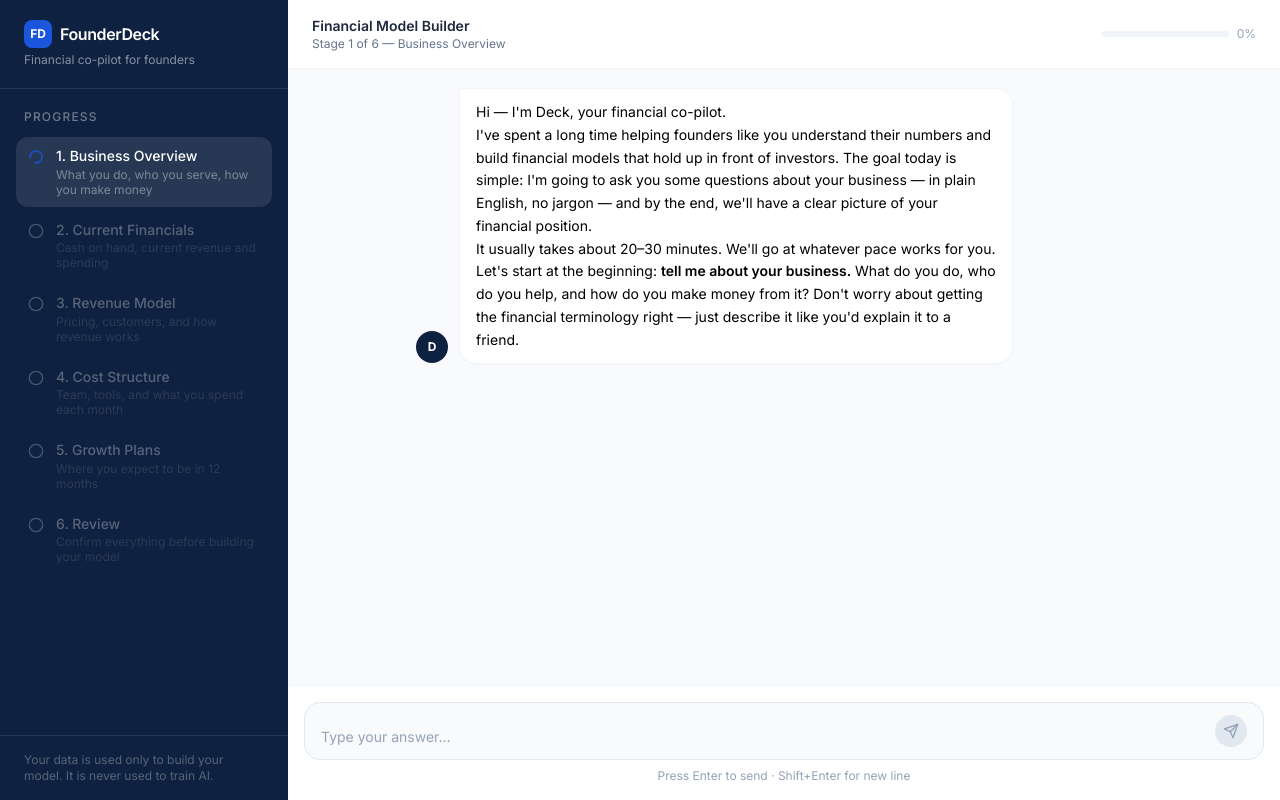
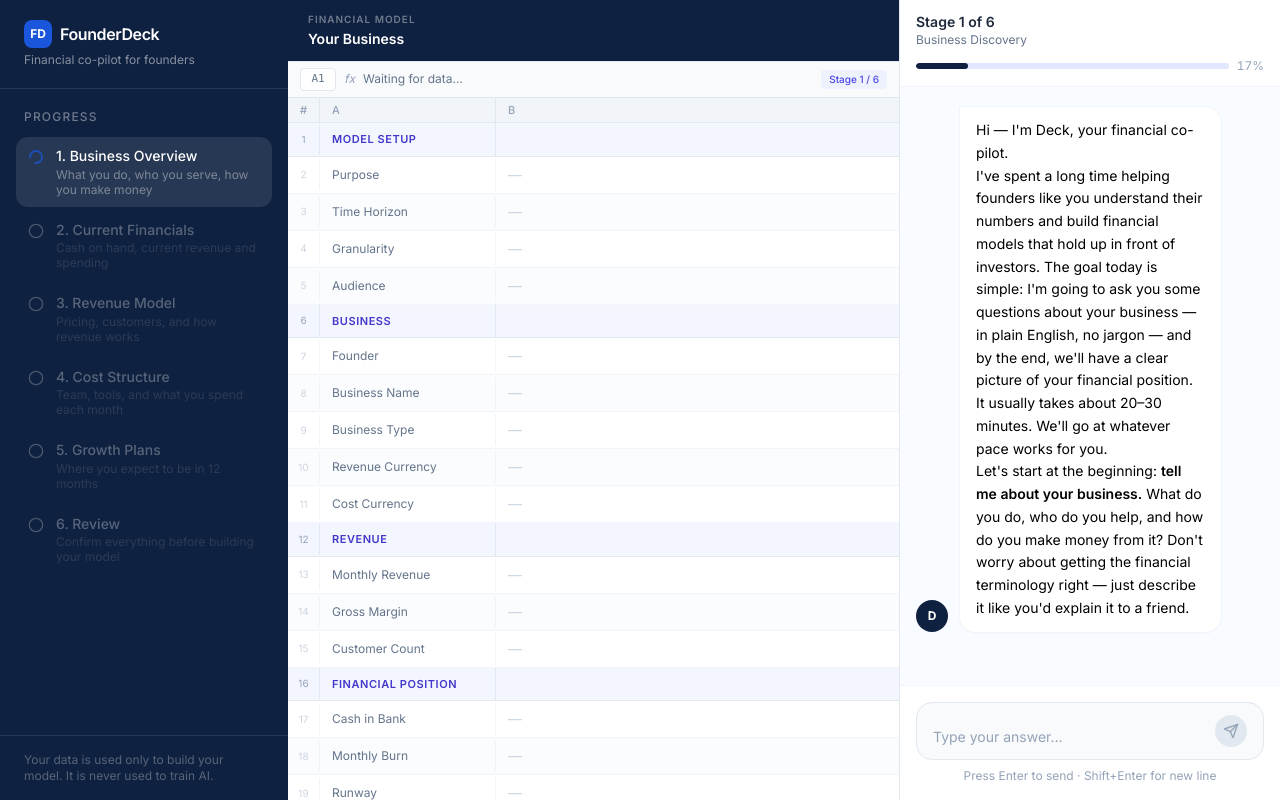
Before and after one commit to gotnochoice/play_around, a Next.js app in the folder apps/web/: page /chat in a window 1280 px wide. Built offline with nearby package versions, Linux system fonts and the light colour scheme.

Commit message:
Update ChatInterface.tsx

```diff
--- a/apps/web/components/chat/ChatInterface.tsx
+++ b/apps/web/components/chat/ChatInterface.tsx
@@ -1,15 +1,14 @@
 'use client'
 
-import { useCallback, useReducer, useRef } from 'react'
+import { useCallback, useEffect, useReducer, useRef, useState } from 'react'
 import { v4 as uuidv4 } from 'uuid'
 import { MessageList } from './MessageList'
 import { MessageInput } from './MessageInput'
 import { StageSidebar } from './StageSidebar'
+import { ModelSpreadsheet } from './ModelSpreadsheet'
 import { parseMetaBlock } from '@/lib/utils'
 import { INITIAL_GREETING } from '@/lib/ai/system-prompt'
-import type { ConversationState, Message, StageId } from '@/types'
-
-// ─── Reducer ──────────────────────────────────────────────────────────────────
+import type { ConversationState, ModelPurpose, StageId } from '@/types'
 
 type Action =
   | { type: 'ADD_USER_MESSAGE'; content: string }
@@ -17,23 +16,23 @@ type Action =
   | { type: 'APPEND_STREAM'; messageId: string; chunk: string }
   | { type: 'FINISH_STREAMING'; messageId: string; meta: ReturnType<typeof parseMetaBlock>['meta'] }
 
+const EMPTY_MODEL_PURPOSE: ModelPurpose = {
+  type: null,
+  horizon: null,
+  granularity: null,
+  audience: null,
+}
+
 function initialState(): ConversationState {
   const { meta } = parseMetaBlock(INITIAL_GREETING)
   const greetingId = uuidv4()
-
   return {
-    messages: [
-      {
-        id: greetingId,
-        role: 'assistant',
-        content: INITIAL_GREETING,
-        timestamp: new Date(),
-      },
-    ],
-    currentStage: (meta?.stage ?? 1) as StageId,
+    messages: [{ id: greetingId, role: 'assistant', content: INITIAL_GREETING, timestamp: new Date() }],
+    currentStage: (meta?.stage ?? 0) as StageId,
     completedStages: [],
     businessType: meta?.business_type ?? null,
     assumptions: meta?.assumptions ?? {},
+    modelPurpose: EMPTY_MODEL_PURPOSE,
     isStreaming: false,
   }
 }
@@ -43,119 +42,117 @@ function reducer(state: ConversationState, action: Action): ConversationState {
     case 'ADD_USER_MESSAGE':
       return {
         ...state,
-        messages: [
-          ...state.messages,
-          {
-            id: uuidv4(),
-            role: 'user',
-            content: action.content,
-            timestamp: new Date(),
-          },
-        ],
+        messages: [...state.messages, { id: uuidv4(), role: 'user', content: action.content, timestamp: new Date() }],
         isStreaming: true,
       }
-
     case 'START_STREAMING':
       return {
         ...state,
-        messages: [
-          ...state.messages,
-          {
-            id: action.messageId,
-            role: 'assistant',
-            content: '',
-            timestamp: new Date(),
-          },
-        ],
+        messages: [...state.messages, { id: action.messageId, role: 'assistant', content: '', timestamp: new Date() }],
       }
-
-    case 'APPEND_STREAM': {
+    case 'APPEND_STREAM':
       return {
         ...state,
         messages: state.messages.map((m) =>
-          m.id === action.messageId
-            ? { ...m, content: m.content + action.chunk }
-            : m,
+          m.id === action.messageId ? { ...m, content: m.content + action.chunk } : m,
         ),
       }
-    }
-
     case 'FINISH_STREAMING': {
       const meta = action.meta
       if (!meta) return { ...state, isStreaming: false }
-
       const newStage = meta.stage as StageId
       const wasAdvanced = newStage > state.currentStage
-      const completedStages = wasAdvanced
-        ? ([...state.completedStages, state.currentStage] as StageId[])
-        : state.completedStages
-
+      const newModelPurpose = meta.model_purpose
+        ? ({
+            ...state.modelPurpose,
+            ...Object.fromEntries(Object.entries(meta.model_purpose).filter(([, v]) => v !== null)),
+          } as ModelPurpose)
+        : state.modelPurpose
       return {
         ...state,
         isStreaming: false,
         currentStage: newStage,
-        completedStages,
+        completedStages: wasAdvanced
+          ? ([...state.completedStages, state.currentStage] as StageId[])
+          : state.completedStages,
         businessType: meta.business_type ?? state.businessType,
         assumptions: {
           ...state.assumptions,
-          ...Object.fromEntries(
-            Object.entries(meta.assumptions ?? {}).filter(([, v]) => v !== null),
-          ),
+          ...Object.fromEntries(Object.entries(meta.assumptions ?? {}).filter(([, v]) => v !== null)),
         },
+        modelPurpose: newModelPurpose,
       }
     }
-
     default:
       return state
   }
 }
 
-// ─── Component ────────────────────────────────────────────────────────────────
+const STAGE_NAMES = [
+  'Model Purpose',
+  'Business Discovery',
+  'Revenue Deep Dive',
+  'Financial Position',
+  'Cost Structure',
+  'Growth Plans',
+  'Review',
+]
 
 export function ChatInterface() {
   const [state, dispatch] = useReducer(reducer, undefined, initialState)
+  const [isThinking, setIsThinking] = useState(false)
+  const [deckContext, setDeckContext] = useState<string | null>(null)
+  const [deckFileName, setDeckFileName] = useState<string | null>(null)
   const streamingIdRef = useRef<string | null>(null)
   const abortRef = useRef<AbortController | null>(null)
+  const inputRef = useRef<{ focus: () => void }>(null)
+
+  useEffect(() => {
+    if (!state.isStreaming && !isThinking) {
+      setTimeout(() => inputRef.current?.focus(), 50)
+    }
+  }, [state.isStreaming, isThinking])
+
+  const handleFileUpload = useCallback(async (file: File) => {
+    const formData = new FormData()
+    formData.append('file', file)
+    try {
+      const res = await fetch('/api/upload', { method: 'POST', body: formData })
+      if (!res.ok) throw new Error('Upload failed')
+      const { text } = await res.json()
+      setDeckContext(text)
+      setDeckFileName(file.name)
+    } catch (err) {
+      console.error('File upload error:', err)
+    }
+  }, [])
 
   const sendMessage = useCallback(
     async (content: string) => {
-      if (state.isStreaming) return
-
-      // Add user message
+      if (state.isStreaming || isThinking) return
       dispatch({ type: 'ADD_USER_MESSAGE', content })
-
-      // Build history for the API (excluding the greeting's meta block for cleanliness)
-      const history = [
-        ...state.messages.map((m) => ({
-          role: m.role,
-          content: m.role === 'assistant' ? m.content : m.content,
-        })),
+      setIsThinking(true)
+      const allMessages = [
+        ...state.messages.map((m) => ({ role: m.role, content: m.content })),
         { role: 'user' as const, content },
       ]
-
-      // Start a new assistant message placeholder
+      const history = allMessages.slice(-40)
       const assistantId = uuidv4()
       streamingIdRef.current = assistantId
-      dispatch({ type: 'START_STREAMING', messageId: assistantId })
-
       abortRef.current = new AbortController()
-
       try {
         const response = await fetch('/api/chat', {
           method: 'POST',
           headers: { 'Content-Type': 'application/json' },
-          body: JSON.stringify({ messages: history }),
+          body: JSON.stringify({ messages: history, deckContext }),
           signal: abortRef.current.signal,
         })
-
-        if (!response.ok || !response.body) {
-          throw new Error(`API error: ${response.status}`)
-        }
-
+        if (!response.ok || !response.body) throw new Error(`API error: ${response.status}`)
+        dispatch({ type: 'START_STREAMING', messageId: assistantId })
+        setIsThinking(false)
         const reader = response.body.getReader()
         const decoder = new TextDecoder()
         let fullText = ''
-
         while (true) {
           const { done, value } = await reader.read()
           if (done) break
@@ -163,13 +160,12 @@ export function ChatInterface() {
           fullText += chunk
           dispatch({ type: 'APPEND_STREAM', messageId: assistantId, chunk })
         }
-
-        // Parse metadata from the complete response
         const { meta } = parseMetaBlock(fullText)
         dispatch({ type: 'FINISH_STREAMING', messageId: assistantId, meta })
       } catch (err) {
+        setIsThinking(false)
         if (err instanceof Error && err.name === 'AbortError') return
-        console.error('Streaming error:', err)
+        dispatch({ type: 'START_STREAMING', messageId: assistantId })
         dispatch({
           type: 'APPEND_STREAM',
           messageId: assistantId,
@@ -180,37 +176,45 @@ export function ChatInterface() {
         streamingIdRef.current = null
       }
     },
-    [state.isStreaming, state.messages],
+    [state.isStreaming, state.messages, isThinking, deckContext],
   )
 
   return (
-    <div className="flex h-screen overflow-hidden bg-slate-50">
+    <div className="flex h-screen overflow-hidden bg-white">
       <StageSidebar state={state} />
 
-      <main className="flex flex-1 flex-col overflow-hidden">
-        {/* Header */}
-        <header className="border-b border-slate-100 bg-white px-6 py-4">
+      <div className="flex flex-1 overflow-hidden">
+        {/* Spreadsheet main area */}
+        <div className="flex-1 overflow-hidden border-r border-slate-200">
+          <ModelSpreadsheet state={state} />
+        </div>
+
+        {/* Chat panel */}
+        <div className="flex w-[380px] shrink-0 flex-col overflow-hidden bg-brand-light/30">
+          <header className="shrink-0 border-b border-slate-100 bg-white px-4 py-3">
             <div className="flex items-center justify-between">
               <div>
                 <h1 className="text-sm font-semibold text-slate-800">
-                Financial Model Builder
+                  {state.currentStage === 0 ? 'Setup' : `Stage ${state.currentStage} of 6`}
                 </h1>
-              <p className="text-xs text-slate-500">
-                Stage {state.currentStage} of 6 —{' '}
-                {['Business Overview', 'Current Financials', 'Revenue Model', 'Cost Structure', 'Growth Plans', 'Review'][state.currentStage - 1]}
-              </p>
+                <p className="text-xs text-slate-500">{STAGE_NAMES[state.currentStage]}</p>
               </div>
-            <div className="flex items-center gap-2">
-              <div className="h-1.5 w-32 overflow-hidden rounded-full bg-slate-100">
+              {deckFileName && (
+                <span className="flex items-center gap-1.5 rounded-full bg-indigo-50 px-2.5 py-1 text-xs font-medium text-indigo-600 ring-1 ring-inset ring-indigo-100">
+                  📎 {deckFileName}
+                </span>
+              )}
+            </div>
+            <div className="mt-2.5 flex items-center gap-2">
+              <div className="h-1.5 flex-1 overflow-hidden rounded-full bg-indigo-100">
                 <div
-                  className="h-full rounded-full bg-brand-blue transition-all duration-500"
-                  style={{ width: `${((state.currentStage - 1) / 5) * 100}%` }}
+                  className="h-full rounded-full bg-brand-navy transition-all duration-500"
+                  style={{ width: `${(state.currentStage / 6) * 100}%` }}
                 />
               </div>
-              <span className="text-xs text-slate-400">
-                {Math.round(((state.currentStage - 1) / 5) * 100)}%
+              <span className="tabular-nums text-xs text-slate-400">
+                {Math.round((state.currentStage / 6) * 100)}%
               </span>
-            </div>
             </div>
           </header>
 
@@ -218,18 +222,18 @@ export function ChatInterface() {
             messages={state.messages}
             isStreaming={state.isStreaming}
             streamingMessageId={streamingIdRef.current}
+            isThinking={isThinking}
           />
 
           <MessageInput
+            ref={inputRef}
             onSend={sendMessage}
-          disabled={state.isStreaming}
-          placeholder={
-            state.currentStage === 6
-              ? 'Confirm or correct anything above…'
-              : 'Type your answer…'
-          }
+            onFileUpload={handleFileUpload}
+            disabled={state.isStreaming || isThinking}
+            placeholder={state.currentStage === 6 ? 'Confirm or correct anything above…' : 'Type your answer…'}
           />
-      </main>
+        </div>
+      </div>
     </div>
   )
 }
```
Lines whose indentation alone changed are shown as unchanged.
